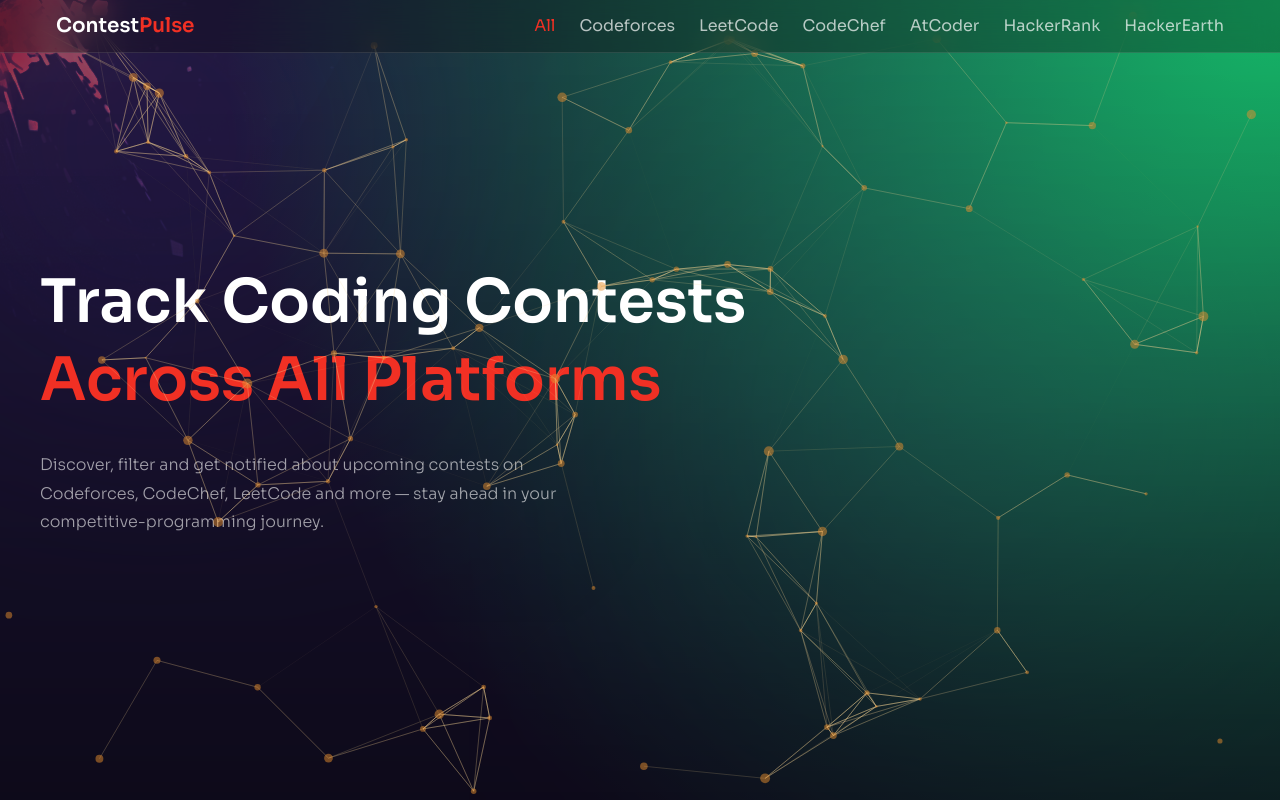
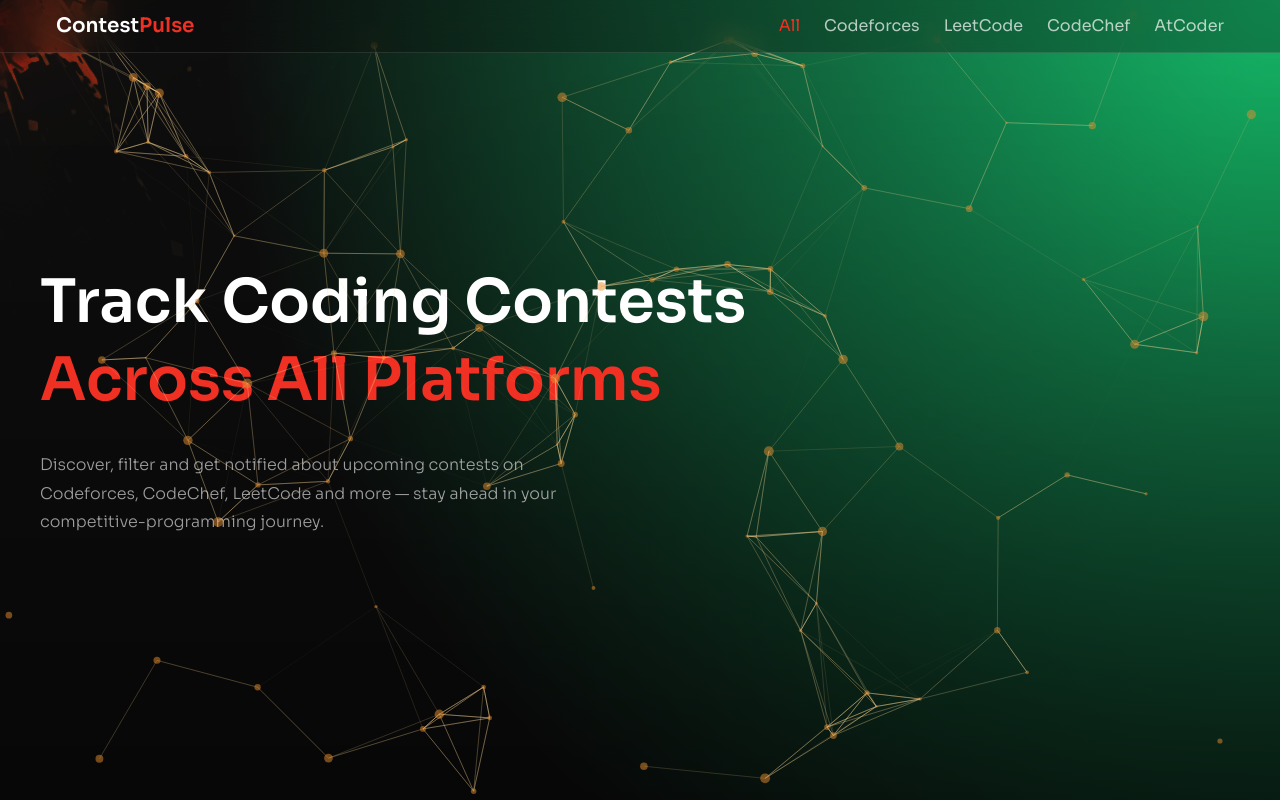
Before and after one commit to chaitanya21kumar/contestpulse, a Next.js app: page / in a window 1280 px wide. Built offline with nearby package versions, Linux system fonts and the light colour scheme.

Commit message:
feat: local UI/color fixes (overwrite origin)

```diff
--- a/components/Layout.jsx
+++ b/components/Layout.jsx
@@ -1,6 +1,6 @@
-// components/Layout.jsx
-import { Sora } from "next/font/google";
-import Head from "next/head";
+import { Sora }      from "next/font/google";
+import Head          from "next/head";
+import { useRouter } from "next/router";
 
 import ParticlesContainer from "./ParticlesContainer";
 import TopLeftImg         from "./TopLeftImg";
@@ -8,29 +8,30 @@
 const sora = Sora({ subsets: ["latin"], variable: "--font-sora" });
 
 export default function Layout({ children }) {
+  const { query } = useRouter();
+  const isHero    = query.platform === undefined;   // landing page
+
+  /* One base colour everywhere: pure charcoal bg-primary */
   return (
     <main
       className={`
-        page bg-site text-white bg-cover bg-no-repeat
+        page bg-primary text-white bg-cover bg-no-repeat
         ${sora.variable} font-sora relative
       `}
     >
       <Head>
         <title>Contest Pulse</title>
-        <meta
-          name="description"
-          content="Track coding contests across Codeforces, LeetCode, CodeChef and more."
-        />
-        <meta name="theme-color" content="#f13024" />
+        <meta name="description" content="Track coding contests across Codeforces, LeetCode, CodeChef and more." />
+        <meta name="theme-color" content="#0d0d0d" />
       </Head>
 
-      {/* decorative corner image */}
-      <TopLeftImg />
+      {/* red/orange corner splash only on landing hero */}
+      {isHero && <TopLeftImg />}
 
-      {/* page body supplied by _app.jsx */}
+      {/* page body from _app.jsx */}
       {children}
 
-      {/* global spider-web overlay (drawn LAST → on top) */}
+      {/* spider-web overlay */}
       <div className="pointer-events-none absolute inset-0 z-10">
         <ParticlesContainer />
       </div>
--- a/components/Nav.jsx
+++ b/components/Nav.jsx
@@ -3,46 +3,40 @@
 import { useRouter } from "next/router";
 
 const platforms = [
-  { name: "All",        key: "all" },      // shows every contest
-  { name: "Codeforces", key: "codeforces"},
-  { name: "LeetCode",   key: "leetcode"  },
-  { name: "CodeChef",   key: "codechef"  },
-  { name: "AtCoder",    key: "atcoder"   },
-  { name: "HackerRank", key: "hackerrank"},
-  { name: "HackerEarth",key: "hackerearth"},
+  { name: "All",        key: "all",       href: "/"                   },
+  { name: "Codeforces", key: "codeforces",href: "/?platform=codeforces"},
+  { name: "LeetCode",   key: "leetcode",  href: "/?platform=leetcode"  },
+  { name: "CodeChef",   key: "codechef",  href: "/?platform=codechef"  },
+  { name: "AtCoder",    key: "atcoder",   href: "/?platform=atcoder"   },
 ];
 
 export default function Nav() {
-  const router = useRouter();
-  const active = (router.query.platform ?? "all").toString().toLowerCase();
-
-  const linkClasses = (key) =>
-    `whitespace-nowrap transition-colors duration-150
-     ${key === active ? "text-accent" : "text-white/70 hover:text-accent"}`;
+  const { query } = useRouter();
+  // if no query.platform, treat as "all"
+  const active = (query.platform ?? "all").toString().toLowerCase();
 
   return (
     <nav className="fixed top-0 z-50 w-full bg-primary/30 backdrop-blur-md border-b border-white/10">
       <div className="mx-auto flex max-w-[1200px] items-center justify-between px-4 py-3">
-        {/* --- brand --- */}
         <Link href="/" legacyBehavior>
-          <a className="font-semibold text-lg md:text-xl">
+          <a className="font-semibold text-lg md:text-xl text-white">
             Contest<span className="text-accent">Pulse</span>
           </a>
         </Link>
 
-        {/* --- platform buttons --- */}
         <ul className="flex flex-wrap gap-4 md:gap-6">
-          {platforms.map(({ name, key }) => (
+          {platforms.map(({ name, key, href }) => (
             <li key={key}>
-              <Link
-                href={{
-                  pathname: "/",
-                  query: key === "all" ? {} : { platform: key },
-                }}
-                scroll={false}
-                legacyBehavior
-              >
-                <a className={linkClasses(key)}>{name}</a>
+              <Link href={href} scroll={false} legacyBehavior>
+                <a
+                  className={`whitespace-nowrap transition-colors duration-150 ${
+                    key === active
+                      ? "text-accent"
+                      : "text-white/70 hover:text-accent"
+                  }`}
+                >
+                  {name}
+                </a>
               </Link>
             </li>
           ))}
--- a/components/ParticlesContainer.jsx
+++ b/components/ParticlesContainer.jsx
@@ -1,3 +1,4 @@
+// components/ParticlesContainer.jsx
 import { useCallback } from "react";
 import { Particles } from "react-tsparticles";
 import { loadFull } from "tsparticles";
--- a/pages/_app.jsx
+++ b/pages/_app.jsx
@@ -1,3 +1,4 @@
+// pages/_app.jsx
 import Head from "next/head";
 import { AnimatePresence, motion } from "framer-motion";
 import { useRouter } from "next/router";
--- a/pages/about/index.jsx
+++ b/pages/about/index.jsx
@@ -1,3 +1,4 @@
+// about/index.jsx
 import { motion } from "framer-motion";
 import { useState } from "react";
 import CountUp from "react-countup";
--- a/pages/index.jsx
+++ b/pages/index.jsx
@@ -9,7 +9,7 @@
   const { query } = useRouter();
   const platform  = query.platform?.toString().toLowerCase();
 
-  // ─── TRUE HOME (no platform query) ────────────────────────────────────────
+  /* ───────────────────── HERO (landing, no ?platform) ─────────────────── */
   if (!platform) {
     return (
       <div className="min-h-screen pb-24">
@@ -20,11 +20,11 @@
             h-screen w-full overflow-hidden
           "
         >
-          {/* Emerald glow & vignette layers */}
+          {/* 🔵 Green radial glow + subtle vignette — landing ONLY */}
           <div className="absolute inset-0 z-0 bg-[radial-gradient(circle_at_top_right,_#14b869_0%,_transparent_70%)]" />
           <div className="absolute inset-0 z-0 bg-gradient-to-b from-black/0 via-black/20 to-black/50 mix-blend-overlay" />
 
-          {/* Hero content */}
+          {/* Hero Text */}
           <div className="relative z-10 container mx-auto px-4 xl:px-0">
             <motion.h1
               variants={fadeIn("down", 0.2)}
@@ -54,12 +54,11 @@
     );
   }
 
-  // ─── “ALL” OR SPECIFIC PLATFORM VIEW ─────────────────────────────────────
-  // platform === "all" or "codeforces", "leetcode", etc.
+  /* ───────────────────── PLATFORM / “ALL” VIEW ─────────────────────────── */
   const title =
     platform === "all"
       ? "All Contests"
-      : `${platform.charAt(0).toUpperCase() + platform.slice(1)} Contests`;
+      : `${platform[0].toUpperCase() + platform.slice(1)} Contests`;
 
   return (
     <div className="min-h-screen pb-24 pt-24">
--- a/styles/globals.css
+++ b/styles/globals.css
@@ -1,3 +1,4 @@
+
 @tailwind base;
 @tailwind components;
 @tailwind utilities;
```
